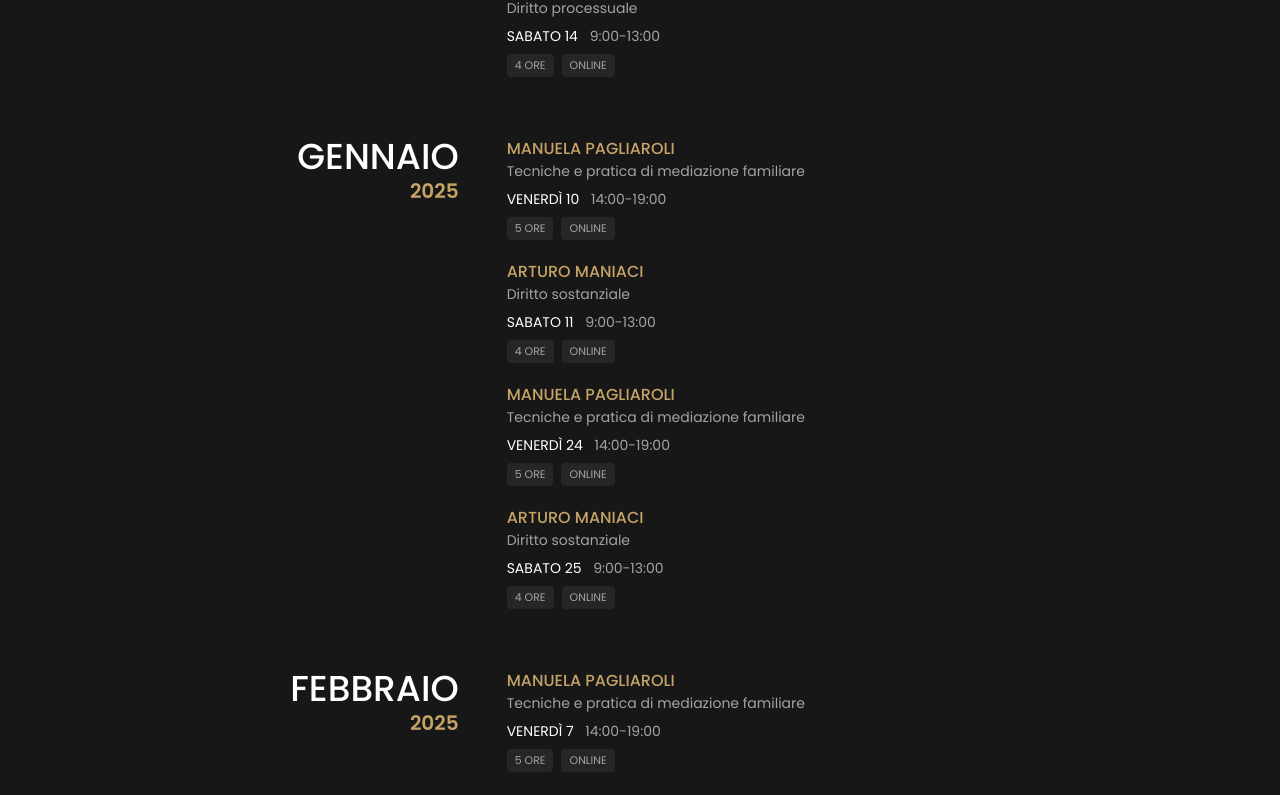
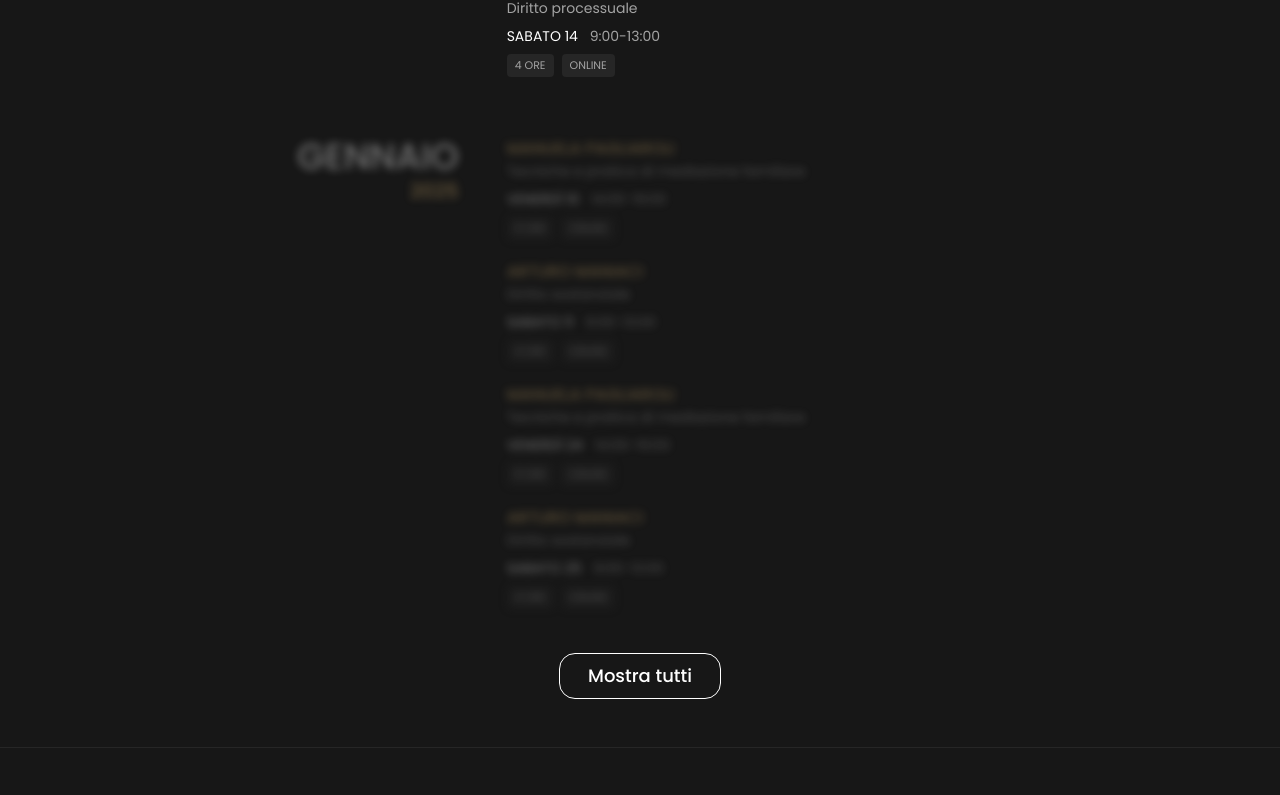
Before and after one commit to plasm/academy, a Nuxt app: page /corsi/master-experience in a window 1280 px wide. Shown: the part 5559-6354 px from the top of the page. Built offline with nearby package versions, Linux system fonts and the light colour scheme.

Commit message:
limit data list

```diff
--- a/pages/corsi/master-experience.vue
+++ b/pages/corsi/master-experience.vue
@@ -170,7 +170,7 @@
 
     <!--
       Dates -->
-    <ac-sticky-resources :resources="dates" :distibution-template="2">
+    <ac-sticky-resources :resources="dates" :limit="4" :distibution-template="2">
       <template #title="{ resource }">
         <div class="text-4xl font-medium uppercase text-white">
           {{ resource.month }}
```
